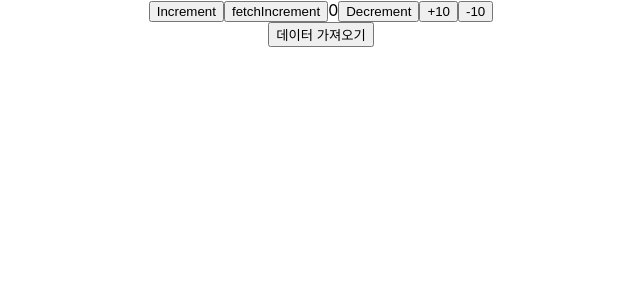
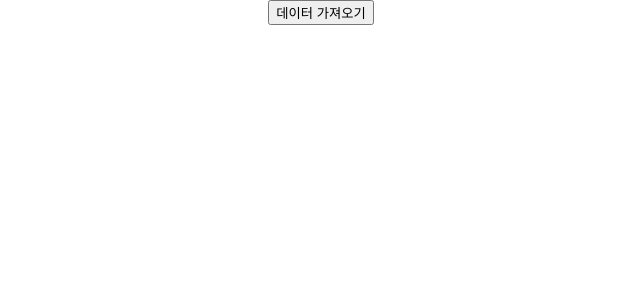
Before and after one commit to tnstjd120/react-test-mocking, a React (Create React App) app: page / in a window 1280 px wide. Shown: the top 300 px of the page, without its empty margins (319-959 px from the left). Built offline with nearby package versions, Linux system fonts and the light colour scheme.

Commit message:
app.test.js update

```diff
--- a/src/App.js
+++ b/src/App.js
@@ -5,7 +5,7 @@ import { Counter } from './features/counter/Counter'
 function App() {
   return (
     <div className="App">
-      <Counter />
+      {/* <Counter /> */}
       <TestMocking />
     </div>
   );
--- a/src/components/TestMocking/TestMocking.jsx
+++ b/src/components/TestMocking/TestMocking.jsx
@@ -32,7 +32,7 @@ export default function TestMocking() {
 
     return (
         <div>
-            <button onClick={handleClick}>데이터 가져오기</button>
+            <button onClick={handleClick} data-testid='request-button'>데이터 가져오기</button>
 
             {
                 data && (
--- a/src/features/counter/Counter.js
+++ b/src/features/counter/Counter.js
@@ -12,7 +12,7 @@ export function Counter() {
             <div>
                 <button aria-label="Increment value" onClick={() => dispatch(increment())}>Increment</button>
                 <button onClick={() => dispatch(fetchIncrement(count))}>fetchIncrement</button>
-                <span>{count}</span>
+                <span data-testid='counter'>{count}</span>
                 <button aria-label="Decrement value" onClick={() => dispatch(decrement())}>Decrement</button>
                 <button onClick={() => dispatch(incrementByAmount(10))}>+10</button>
                 <button onClick={() => dispatch(incrementByAmount(-10))}>-10</button>
--- a/src/index.js
+++ b/src/index.js
@@ -14,9 +14,11 @@ if (process.env.NODE_ENV === 'development') {
 const root = ReactDOM.createRoot(document.getElementById('root'));
 
 root.render(
-  <Provider store={store}>
-    <App />
-  </Provider>
+  <React.StrictMode>
+    <Provider store={store}>
+      <App />
+    </Provider>
+  </React.StrictMode>
 );
 
 // If you want to start measuring performance in your app, pass a function
```
Also changed, not shown: 1 other file (tests, documents, lock files or other folders).
